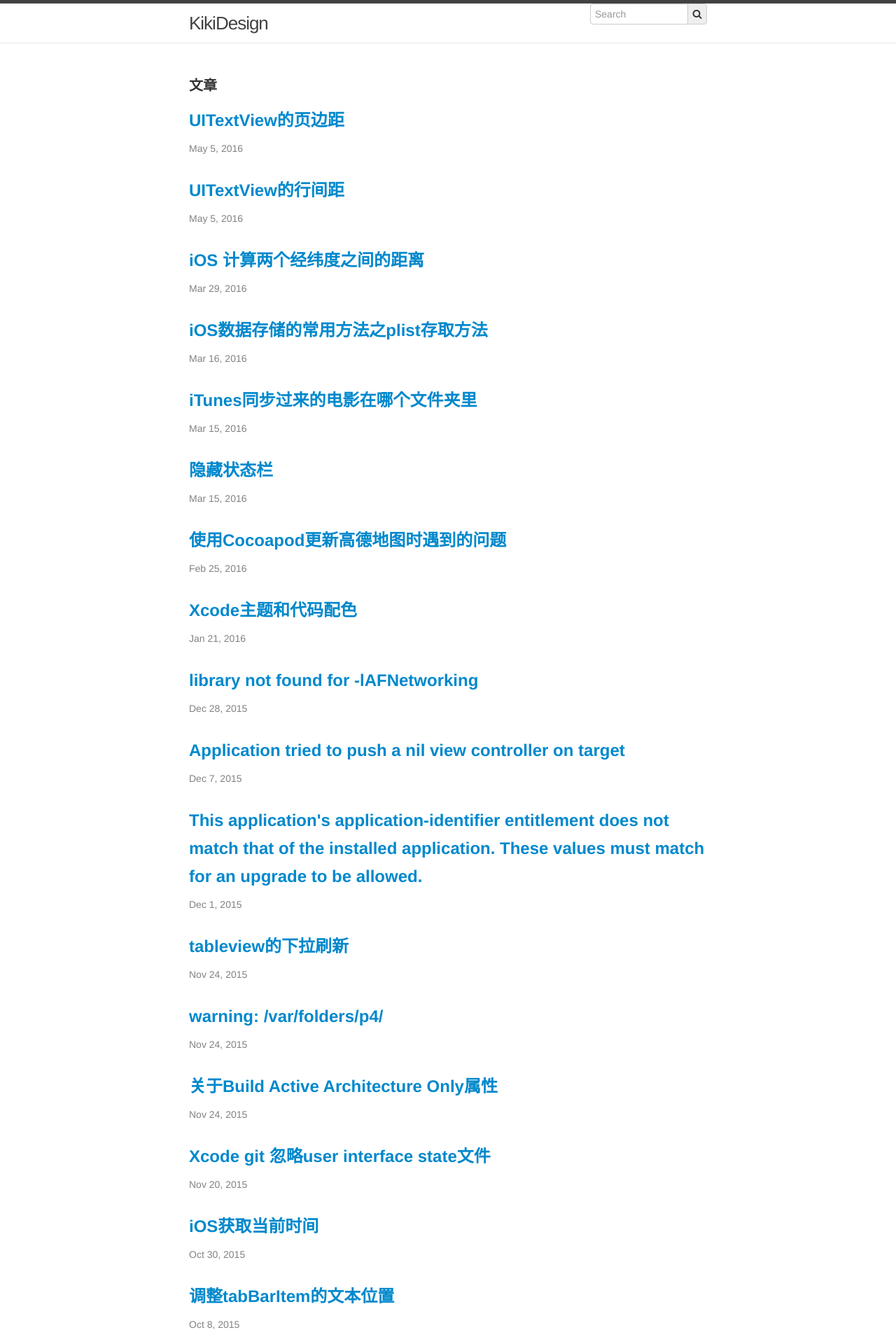
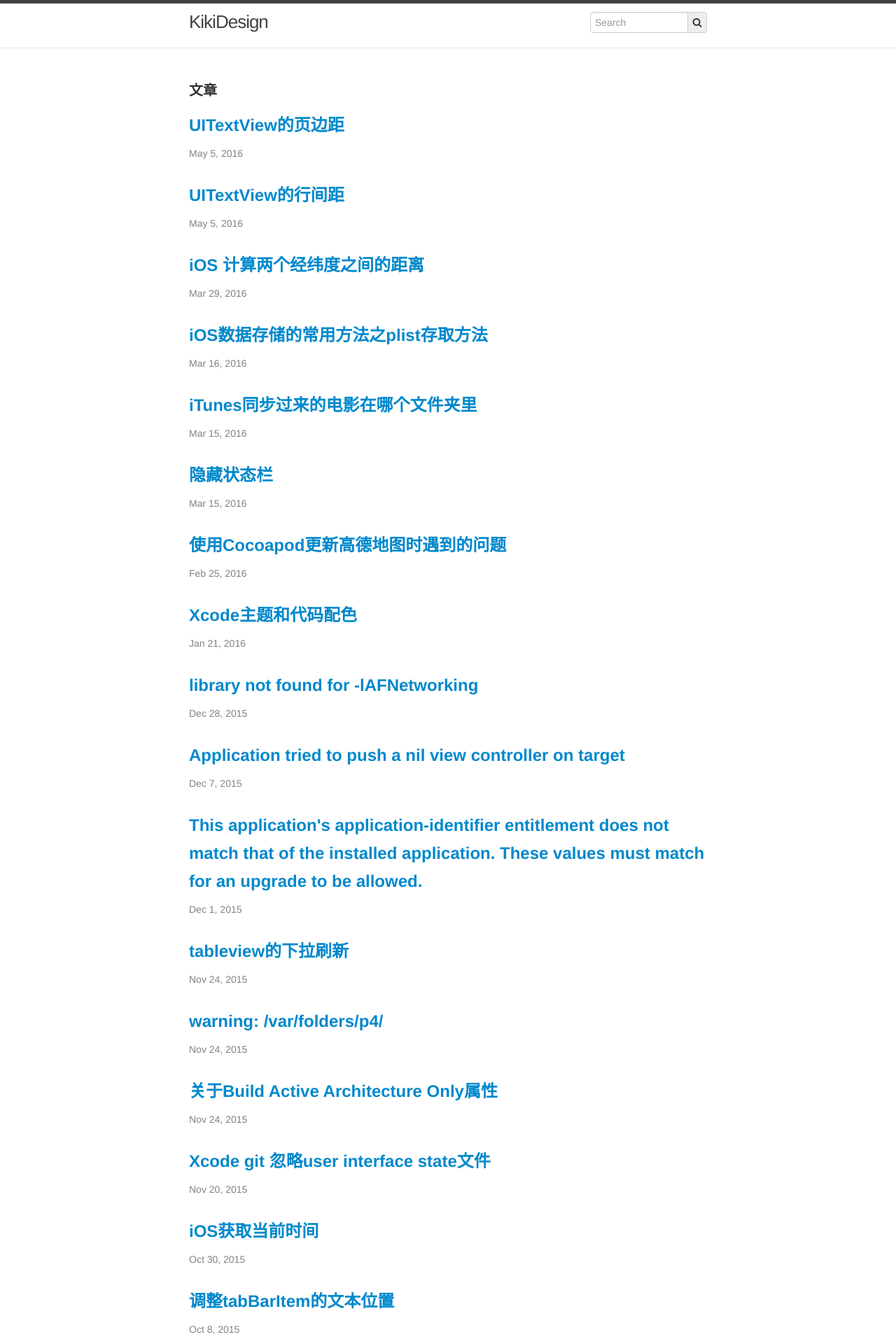
Before and after one commit to kikidesign/kikidesign.github.io, a Jekyll site: the page built from index.html, in a window 1280 px wide. Shown: the top 1920 px of the page at 70% size. Built offline with Jekyll 4.4.1, drawn with Linux system fonts in a browser that asks for light colours.

```diff
--- a/_sass/_layout.scss
+++ b/_sass/_layout.scss
@@ -46,7 +46,7 @@
 }
 
 #search{
-    margin-top:0px;
+    line-height: 4.5;
 }
 
 .input-medium {
@@ -141,7 +141,7 @@
 
 .site-title {
     font-size: 26px;
-    line-height: 56px;
+    line-height: 2;
     letter-spacing: -1px;
     margin-bottom: 0;
     float: left;
```
